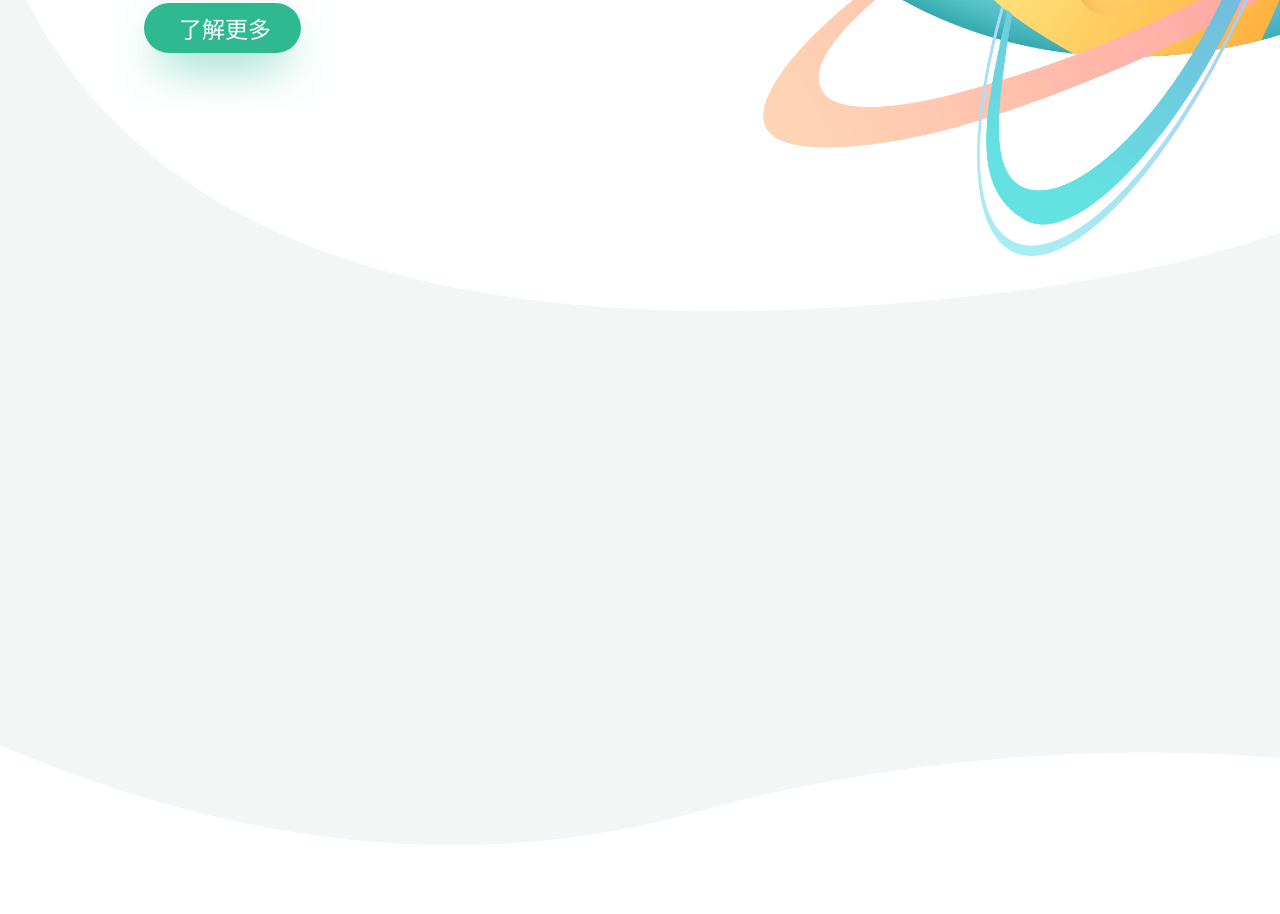
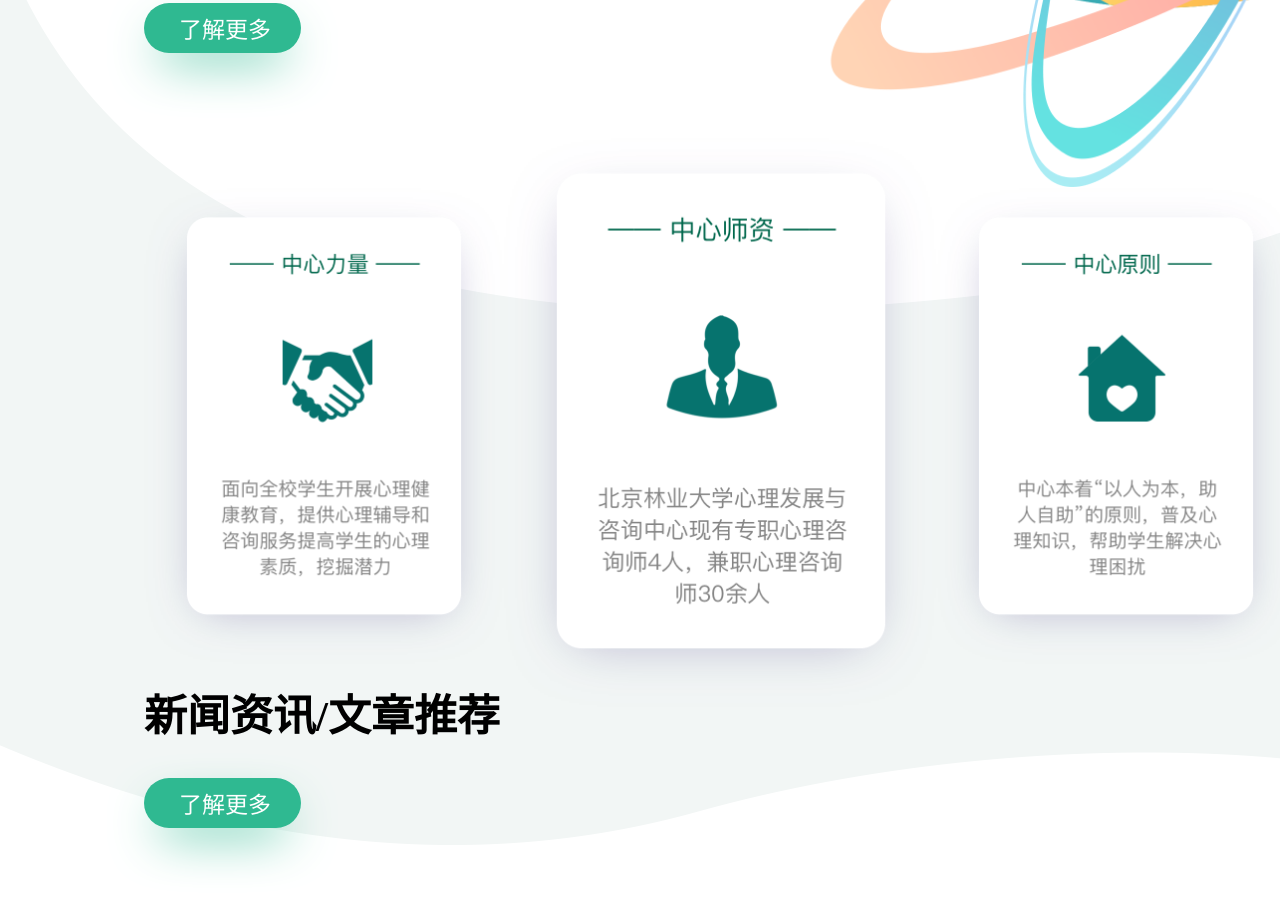
Before and after one commit to quaeast/bjfu_xinli_web, a plain HTML site: page index.html in a window 1280 px wide. Shown: the part 432-1346 px from the top of the page. Drawn offline with Linux system fonts and the light colour scheme.

Commit message:
index_0.1

```diff
--- a/index.html
+++ b/index.html
@@ -12,7 +12,7 @@
     <div id="head">
         <div id="navigation_box">
             <ul id="navigation_list">
-                <li> <span id="nav_bold">中心概述</span> <div id="nav_underline"><div></li>
+                <li> <span id="nav_bold">中心概述</span> <div id="nav_underline"></div></li>
                 <li> 心理咨询 </li>
                 <li> 心理教育 </li>
                 <li> 朋辈队伍 </li>
@@ -30,16 +30,31 @@
             <p>北京林业大学</p>
             <p>心理发展与咨询中心</p>
         </div>
-        <div class="green_button">
+        <div class="green_button" id="title_button">
             <a href="">了解更多</a>
         </div>
     </div>
 
     <div id="three_boxes">
         <div id="left_of_the_three">
-
+            <img src="images/three_left.png">
+        </div>
+        <div id="center_of_the_three">
+            <img src="images/three_center.png">
+        </div>
+        <div id="right_of_the_three">
+            <img src="images/three_right.png">
         </div>
     </div>
+
+    <div id="news_and_passages">
+        <p id="news_header">新闻资讯/文章推荐</p>
+        <div class="green_button" id="news_button">
+            <a href="">了解更多</a>
+        </div>
+    </div>
+
+    <div id="photos_screen">    </div>
 </div>
 </body>
 </html>
--- a/styles/all.css
+++ b/styles/all.css
@@ -3,6 +3,7 @@
     margin: 0;
     padding: 0;
 }
+
 
 body{
     background-color: rgb(242, 246, 245);
@@ -17,12 +18,15 @@ a{
 .green_button{
     width: 157px;
     height: 50px;
-    position: relative;
-    top: 50px;
     background-color: rgb(47, 185, 145);
     border-radius: 25px;
+    transition-property: box-shadow;
+    transition-duration: 300ms;
     box-shadow: 0px 20px 50px -15px rgb(47, 185, 145);
 }
+
+
+
 
 .green_button a{
     color: white;
--- a/styles/index.css
+++ b/styles/index.css
@@ -3,7 +3,7 @@
     height: 5000px;
     margin: 0 auto;
     background: url("../images/heart.png") no-repeat right top ,url("../images/background_img.png") no-repeat right top;
-    background-size: 50%, 100%;
+    background-size: 45%, 100%;
 
 }
 
@@ -12,6 +12,7 @@
 #head{
     width: 100%;
     height: 220px;
+    /*background-color: #fed369;*/
 }
 
 #nav_bold{
@@ -53,8 +54,9 @@
 
 #title{
     width: 80%;
-    height: 200px;
+    height: 400px;
     margin: 0 auto;
+    /*background-color: green;*/
 }
 
 #english_title{
@@ -72,5 +74,62 @@
 
 #three_boxes{
     width: 80%;
+    height: 530px;
+    margin: 0 auto;
+}
 
+#three_boxes img{
+    width: 100%;
 }
+
+#left_of_the_three{
+    width: 360px;
+    float: left;
+}
+
+#center_of_the_three{
+    width: 432px;
+    float: left;
+    position: relative;
+    top: -50px;
+}
+
+#right_of_the_three{
+    width: 360px;
+    float: left;
+}
+
+#title_button{
+    position: relative;
+    top: 50px;
+}
+
+/*news and passage*/
+
+#news_and_passages{
+    width: 80%;
+    height: 150px;
+    margin: 0 auto;
+    clear: both;
+}
+
+#news_header{
+    font-size: 43px;
+    font-weight: bold;
+    position: relative;
+    top: -80px;
+}
+
+#news_button{
+    position: relative;
+    top: -45px;
+}
+
+
+/*photos*/
+
+#photos{
+    width: 100%;
+    height: 100px;
+    background-color: #fed369;
+}
```
Also changed, not shown: images/three_center.png (renamed from images/中心师资.png), images/three_left.png (renamed from images/中心力量.png), images/three_right.png (renamed from images/中心原则.png), styles/test_amaze.html (added).
